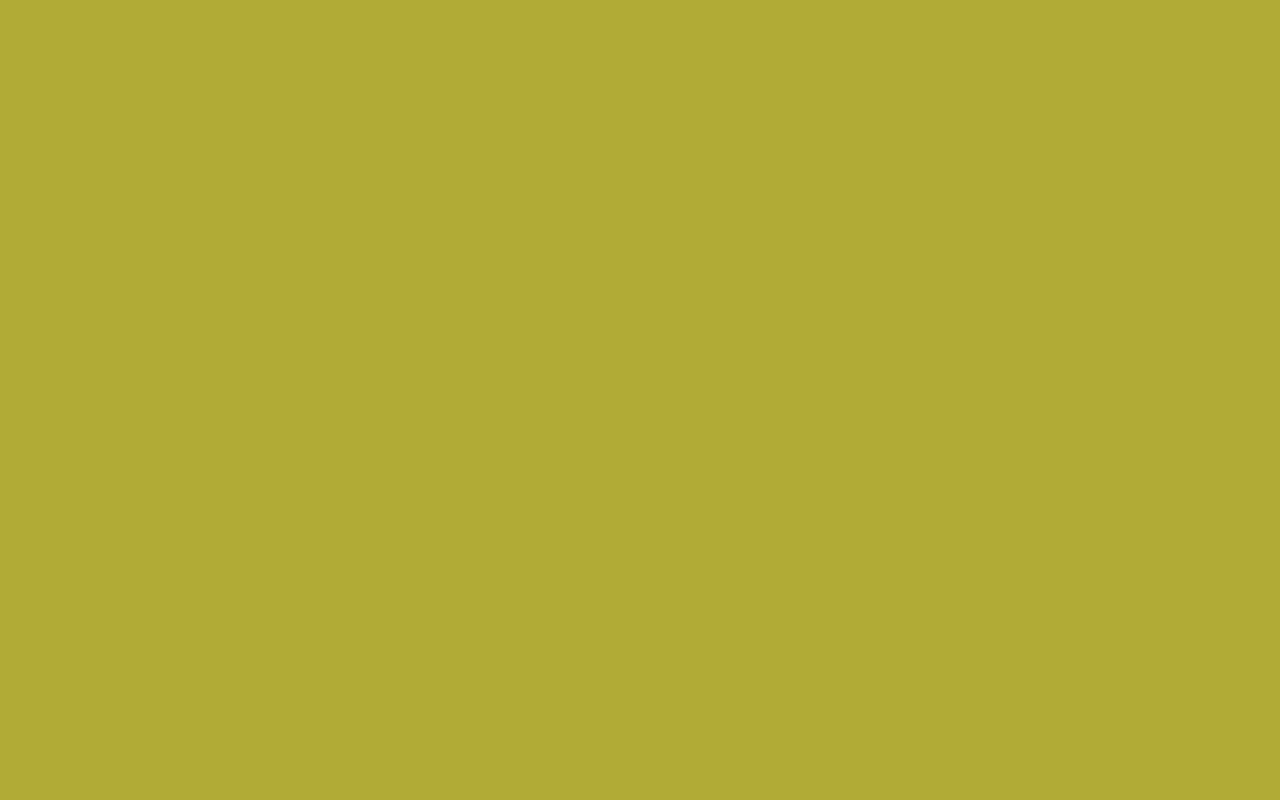
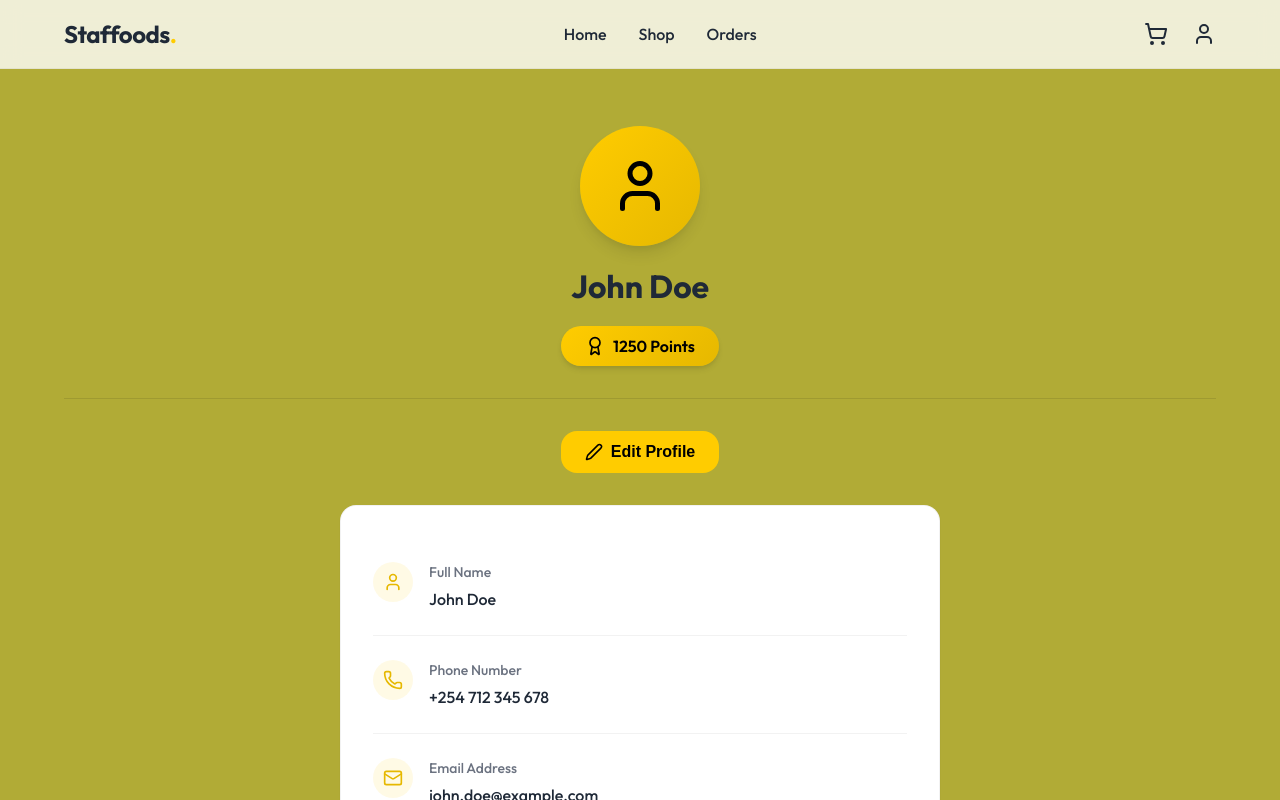
Before and after one commit to PsammystPrime/Staffood, a React app in the folder frontend/: page /profile in a window 1280 px wide. Before the commit this address had no page. Shown: the top 800 px of the page. Built offline with nearby package versions, Linux system fonts and the light colour scheme; the HTML template or start-up script is replaced by a standard one.

Commit message:
create profile page

```diff
--- a/frontend/src/App.jsx
+++ b/frontend/src/App.jsx
@@ -4,6 +4,7 @@ import Shop from './pages/Shop';
 import Cart from './pages/Cart';
 import Checkout from './pages/Checkout';
 import OrderHistory from './pages/OrderHistory';
+import Profile from './pages/Profile';
 import { ShopProvider } from './context/ShopContext';
 
 function App() {
@@ -16,6 +17,7 @@ function App() {
           <Route path="/checkout" element={<Checkout />} />
           <Route path="/history" element={<OrderHistory />} />
           <Route path="/products" element={<Shop />} />
+          <Route path="/profile" element={<Profile />} />
         </Routes>
       </BrowserRouter>
     </ShopProvider>
--- a/frontend/src/components/Navbar.jsx
+++ b/frontend/src/components/Navbar.jsx
@@ -32,9 +32,9 @@ const Navbar = () => {
                         {count > 0 && <span className="cart-badge">{count}</span>}
                     </Link>
 
-                    <button className="user-icon desktop-only">
+                    <Link to="/profile" className="user-icon" onClick={closeMenu}>
                         <User size={24} />
-                    </button>
+                    </Link>
 
                     <button className="menu-icon" onClick={toggleMenu}>
                         {isMenuOpen ? <X size={24} /> : <Menu size={24} />}
--- a/frontend/src/index.css
+++ b/frontend/src/index.css
@@ -37,7 +37,7 @@ body {
   line-height: 1.5;
   -webkit-font-smoothing: antialiased;
   position: relative;
-  padding-top: 70px;
+  padding-top: 30px;
   /* Offset for fixed navbar */
 }
 
--- /dev/null
+++ b/frontend/src/pages/Profile.css
@@ -0,0 +1,139 @@
+.profile-header {
+    text-align: center;
+    padding: 2rem 0;
+    border-bottom: 1px solid rgba(0, 0, 0, 0.1);
+    margin-bottom: 2rem;
+}
+
+.profile-avatar {
+    width: 120px;
+    height: 120px;
+    border-radius: 50%;
+    background: linear-gradient(135deg, var(--color-primary) 0%, var(--color-primary-dark) 100%);
+    display: flex;
+    align-items: center;
+    justify-content: center;
+    margin: 0 auto 1rem;
+    box-shadow: var(--shadow-lg);
+}
+
+.profile-avatar svg {
+    color: #000;
+}
+
+.profile-name {
+    font-size: 2rem;
+    font-weight: 700;
+    margin-bottom: 1rem;
+}
+
+.points-badge {
+    display: inline-flex;
+    align-items: center;
+    gap: 0.5rem;
+    background: linear-gradient(135deg, var(--color-primary) 0%, var(--color-primary-dark) 100%);
+    color: #000;
+    padding: 0.5rem 1.5rem;
+    border-radius: 999px;
+    font-weight: 600;
+    box-shadow: var(--shadow-md);
+}
+
+.profile-content {
+    max-width: 600px;
+    margin: 0 auto;
+}
+
+.profile-actions {
+    margin-bottom: 2rem;
+    display: flex;
+    justify-content: center;
+}
+
+.edit-actions {
+    display: flex;
+    gap: 1rem;
+}
+
+.profile-details {
+    padding: 2rem;
+}
+
+.detail-item {
+    display: flex;
+    gap: 1rem;
+    padding: 1.5rem 0;
+    border-bottom: 1px solid rgba(0, 0, 0, 0.05);
+}
+
+.detail-item:last-child {
+    border-bottom: none;
+}
+
+.detail-icon {
+    width: 40px;
+    height: 40px;
+    border-radius: 50%;
+    background-color: rgba(255, 204, 0, 0.1);
+    display: flex;
+    align-items: center;
+    justify-content: center;
+    flex-shrink: 0;
+}
+
+.detail-icon svg {
+    color: var(--color-primary-dark);
+}
+
+.detail-content {
+    flex: 1;
+}
+
+.detail-content label {
+    display: block;
+    font-size: 0.875rem;
+    color: var(--color-text-light);
+    margin-bottom: 0.25rem;
+    font-weight: 500;
+}
+
+.detail-content p {
+    font-size: 1rem;
+    color: var(--color-text);
+    font-weight: 500;
+}
+
+.detail-content .form-input {
+    width: 100%;
+    padding: 0.5rem;
+    border: 2px solid var(--color-primary);
+    border-radius: 0.5rem;
+    font-size: 1rem;
+    font-family: inherit;
+    transition: border-color 0.2s;
+}
+
+.detail-content .form-input:focus {
+    outline: none;
+    border-color: var(--color-primary-dark);
+    box-shadow: 0 0 0 3px rgba(255, 204, 0, 0.1);
+}
+
+@media (max-width: 768px) {
+    .profile-name {
+        font-size: 1.5rem;
+    }
+
+    .profile-details {
+        padding: 1rem;
+    }
+
+    .edit-actions {
+        flex-direction: column;
+        width: 100%;
+    }
+
+    .edit-actions button {
+        width: 100%;
+    }
+}
--- /dev/null
+++ b/frontend/src/pages/Profile.jsx
@@ -0,0 +1,152 @@
+import React, { useState } from 'react';
+import Navbar from '../components/Navbar';
+import { User, Phone, Mail, MapPin, Award, Edit2, Save } from 'lucide-react';
+import './Profile.css';
+
+const Profile = () => {
+    const [isEditing, setIsEditing] = useState(false);
+    const [profile, setProfile] = useState({
+        name: 'John Doe',
+        phone: '+254 712 345 678',
+        email: 'john.doe@example.com',
+        location: 'Kahawa Sukari, Nairobi',
+        points: 1250
+    });
+
+    const [editedProfile, setEditedProfile] = useState({ ...profile });
+
+    const handleEdit = () => {
+        setIsEditing(true);
+    };
+
+    const handleSave = () => {
+        setProfile(editedProfile);
+        setIsEditing(false);
+    };
+
+    const handleCancel = () => {
+        setEditedProfile({ ...profile });
+        setIsEditing(false);
+    };
+
+    const handleChange = (field, value) => {
+        setEditedProfile({ ...editedProfile, [field]: value });
+    };
+
+    return (
+        <>
+            <Navbar />
+            <div className="container section">
+                <div className="profile-header">
+                    <div className="profile-avatar">
+                        <User size={60} />
+                    </div>
+                    <h2 className="profile-name">{profile.name}</h2>
+                    <div className="points-badge">
+                        <Award size={20} />
+                        <span>{profile.points} Points</span>
+                    </div>
+                </div>
+
+                <div className="profile-content">
+                    <div className="profile-actions">
+                        {!isEditing ? (
+                            <button className="btn btn-primary" onClick={handleEdit}>
+                                <Edit2 size={18} /> Edit Profile
+                            </button>
+                        ) : (
+                            <div className="edit-actions">
+                                <button className="btn btn-primary" onClick={handleSave}>
+                                    <Save size={18} /> Save Changes
+                                </button>
+                                <button className="btn btn-outline" onClick={handleCancel}>
+                                    Cancel
+                                </button>
+                            </div>
+                        )}
+                    </div>
+
+                    <div className="profile-details card">
+                        <div className="detail-item">
+                            <div className="detail-icon">
+                                <User size={20} />
+                            </div>
+                            <div className="detail-content">
+                                <label>Full Name</label>
+                                {isEditing ? (
+                                    <input
+                                        type="text"
+                                        value={editedProfile.name}
+                                        onChange={(e) => handleChange('name', e.target.value)}
+                                        className="form-input"
+                                    />
+                                ) : (
+                                    <p>{profile.name}</p>
+                                )}
+                            </div>
+                        </div>
+
+                        <div className="detail-item">
+                            <div className="detail-icon">
+                                <Phone size={20} />
+                            </div>
+                            <div className="detail-content">
+                                <label>Phone Number</label>
+                                {isEditing ? (
+                                    <input
+                                        type="tel"
+                                        value={editedProfile.phone}
+                                        onChange={(e) => handleChange('phone', e.target.value)}
+                                        className="form-input"
+                                    />
+                                ) : (
+                                    <p>{profile.phone}</p>
+                                )}
+                            </div>
+                        </div>
+
+                        <div className="detail-item">
+                            <div className="detail-icon">
+                                <Mail size={20} />
+                            </div>
+                            <div className="detail-content">
+                                <label>Email Address</label>
+                                {isEditing ? (
+                                    <input
+                                        type="email"
+                                        value={editedProfile.email}
+                                        onChange={(e) => handleChange('email', e.target.value)}
+                                        className="form-input"
+                                    />
+                                ) : (
+                                    <p>{profile.email}</p>
+                                )}
+                            </div>
+                        </div>
+
+                        <div className="detail-item">
+                            <div className="detail-icon">
+                                <MapPin size={20} />
+                            </div>
+                            <div className="detail-content">
+                                <label>Location</label>
+                                {isEditing ? (
+                                    <input
+                                        type="text"
+                                        value={editedProfile.location}
+                                        onChange={(e) => handleChange('location', e.target.value)}
+                                        className="form-input"
+                                    />
+                                ) : (
+                                    <p>{profile.location}</p>
+                                )}
+                            </div>
+                        </div>
+                    </div>
+                </div>
+            </div>
+        </>
+    );
+};
+
+export default Profile;
```
